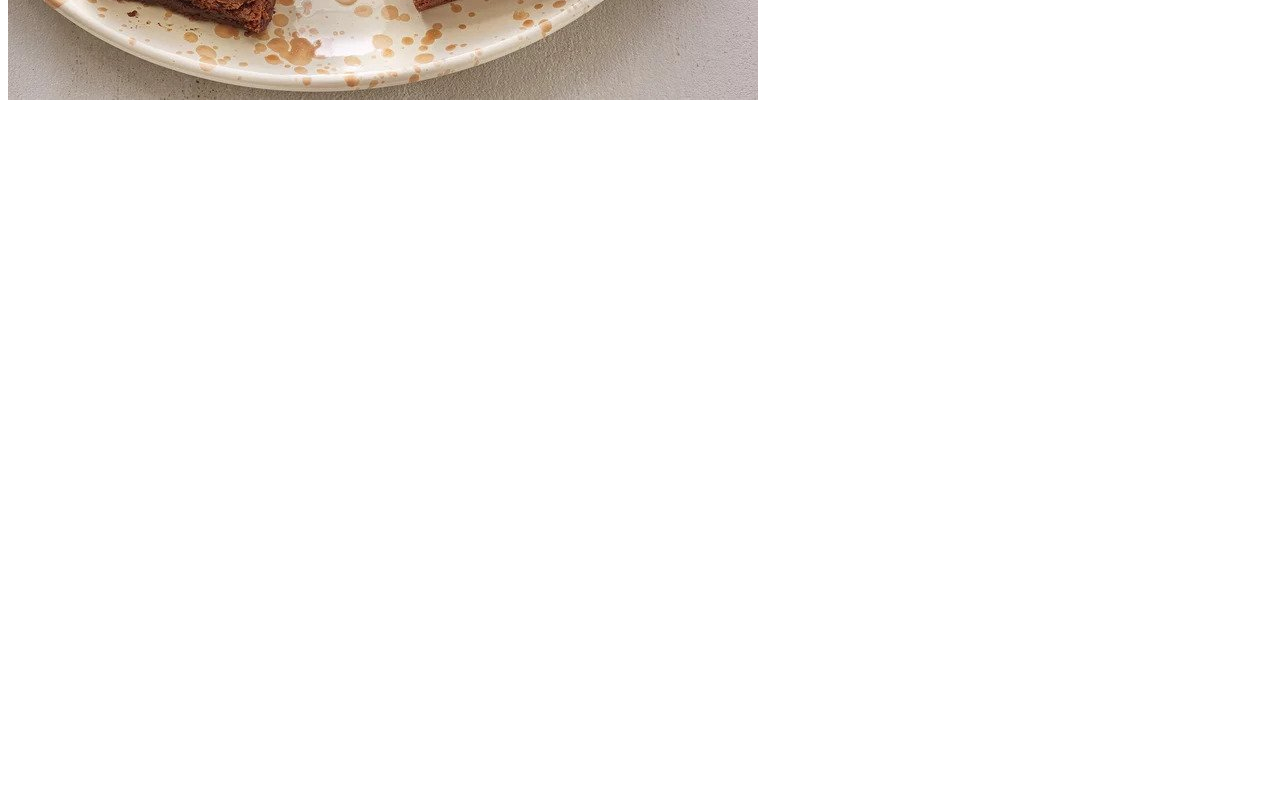
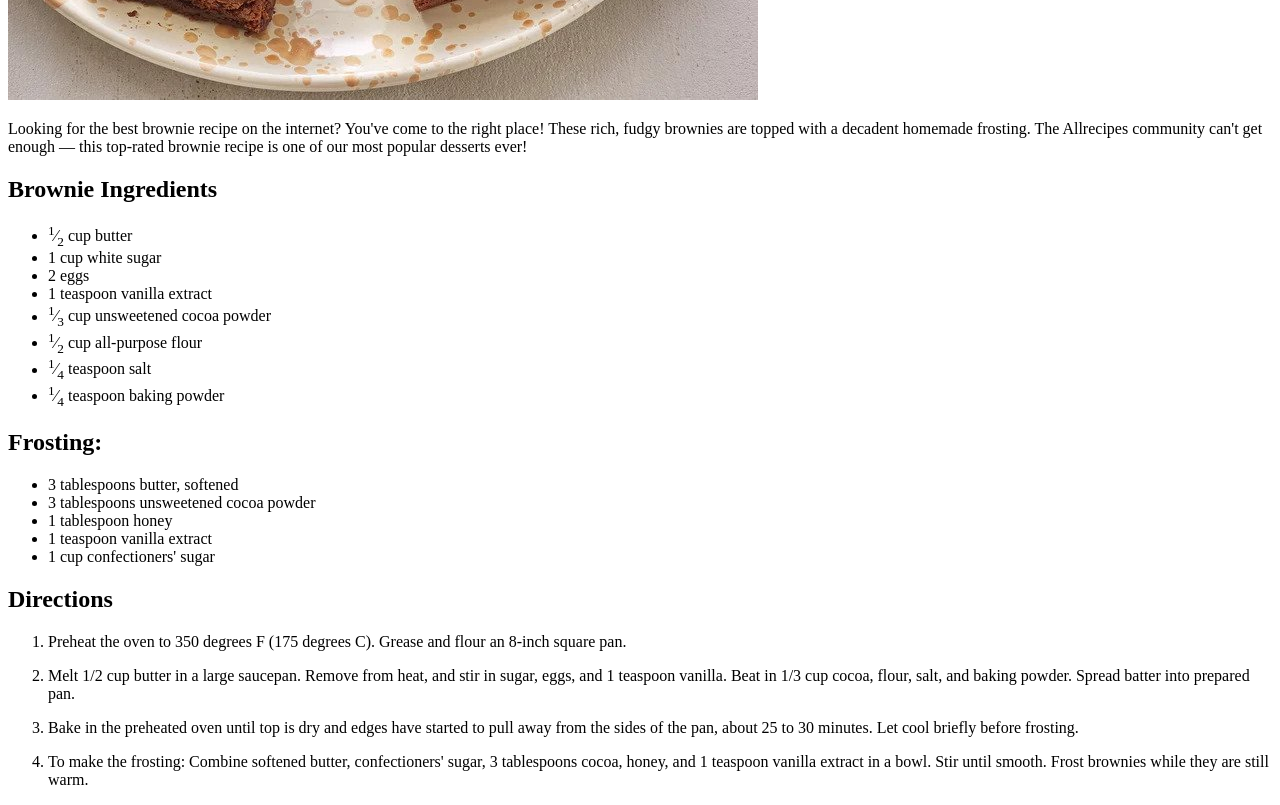
Before and after one commit to Roberto2554/odin-recipes, a plain HTML site: page recipes/best-brownies.html in a window 1280 px wide. Shown: the part 480-1285 px from the top of the page. Before the commit the page ends 800 px from the top, so only its background shows below. Drawn offline with Linux system fonts and the light colour scheme.

Commit message:
Edit all recipes now have text and lists

```diff
--- a/recipes/best-brownies.html
+++ b/recipes/best-brownies.html
@@ -10,5 +10,51 @@
 
 
         <img src="../images/brownies.jpg" alt="Brownies">
+
+
+        <p>Looking for the best brownie recipe on the internet?
+            You've come to the right place! These rich, fudgy brownies are topped with a decadent homemade frosting.
+            The Allrecipes community can't get enough — this top-rated brownie recipe is one of our most popular desserts ever!</p>
+
+
+        <h2>Brownie Ingredients</h2>
+
+
+        <ul>
+            <li><sup>1</sup>&frasl;<sub>2</sub> cup butter</li>
+            <li>1 cup white sugar</li>
+            <li>2 eggs</li>
+            <li>1 teaspoon vanilla extract</li>
+            <li><sup>1</sup>&frasl;<sub>3</sub> cup unsweetened cocoa powder</li>
+            <li><sup>1</sup>&frasl;<sub>2</sub> cup all-purpose flour</li>
+            <li><sup>1</sup>&frasl;<sub>4</sub> teaspoon salt</li>
+            <li><sup>1</sup>&frasl;<sub>4</sub> teaspoon baking powder</li>
+        </ul>
+
+
+        <h2>Frosting:</h2>
+
+
+        <ul>
+            <li>3 tablespoons butter, softened</li>
+            <li>3 tablespoons unsweetened cocoa powder</li>
+            <li>1 tablespoon honey</li>
+            <li>1 teaspoon vanilla extract</li>
+            <li>1 cup confectioners' sugar</li>
+        </ul>
+
+
+        <h2>Directions</h2>
+
+
+        <ol>
+            <li><p>Preheat the oven to 350 degrees F (175 degrees C). Grease and flour an 8-inch square pan.</p></li>
+            <li><p>Melt 1/2 cup butter in a large saucepan. Remove from heat, and stir in sugar, eggs, and 1 teaspoon vanilla.
+                Beat in 1/3 cup cocoa, flour, salt, and baking powder. Spread batter into prepared pan.</p></li>
+            <li><p>Bake in the preheated oven until top is dry and edges have started to pull away from the sides of the pan, about 25 to 30 minutes.
+                Let cool briefly before frosting.</p></li>
+            <li><p>To make the frosting: Combine softened butter, confectioners' sugar, 3 tablespoons cocoa, honey, and 1 teaspoon vanilla extract in a bowl. Stir until smooth.
+                Frost brownies while they are still warm.</p></li>
+        </ol>
     </body>
 </html>
```
Also changed, not shown: recipes/chicago-style-hot-dog.html (+31 -0 lines).
